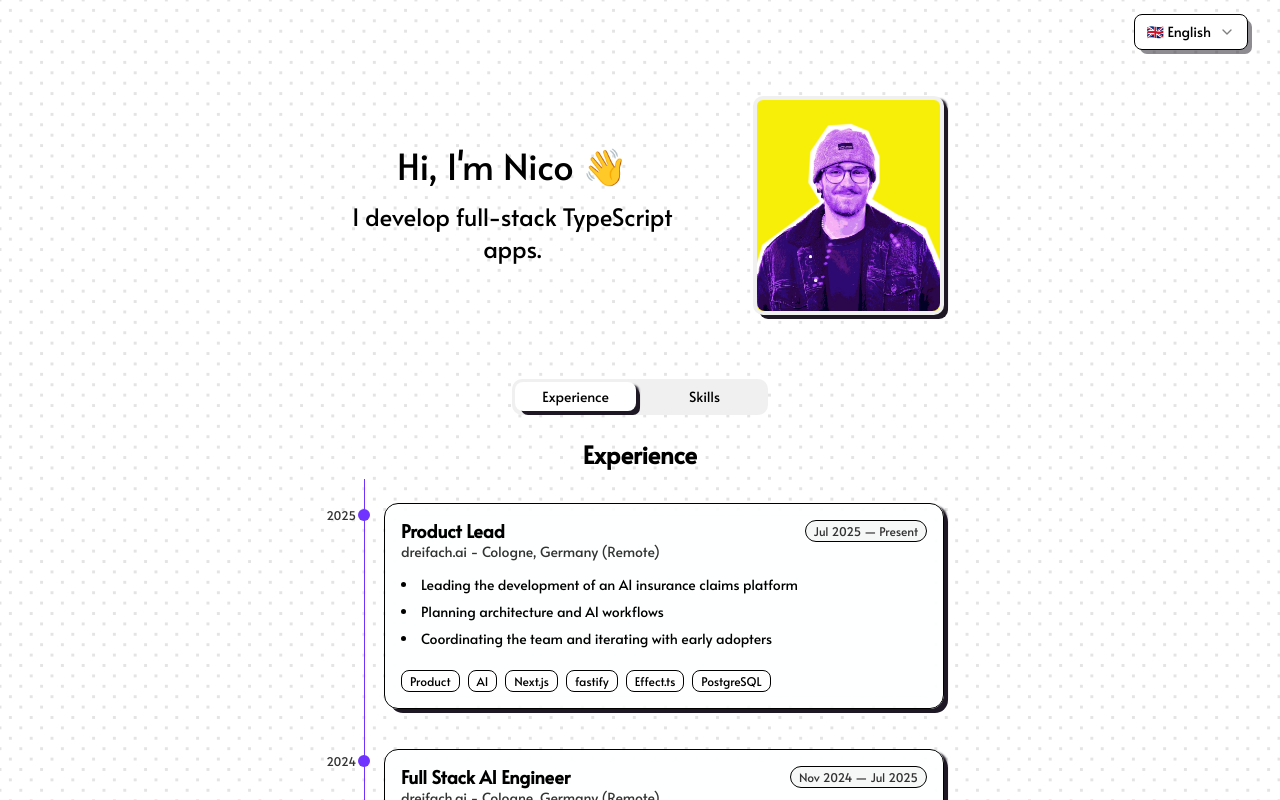
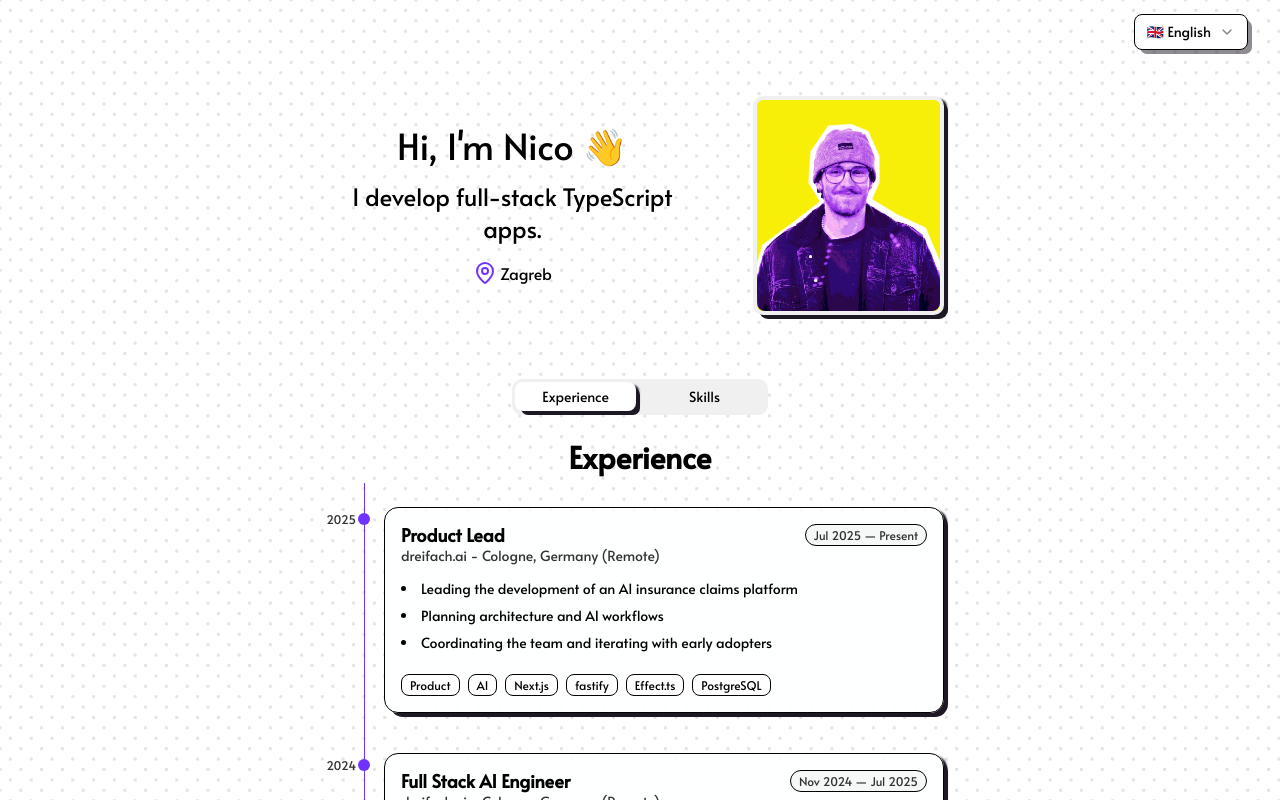
Before and after one commit to nitodeco/portfolio, a Next.js app: page /en in a window 1280 px wide. Shown: the top 800 px of the page. Built offline with nearby package versions, Linux system fonts and the light colour scheme.

Commit message:
feat: add location + style improvements

```diff
--- a/src/app/[locale]/layout.tsx
+++ b/src/app/[locale]/layout.tsx
@@ -38,7 +38,7 @@ export default async function RootLayout({
 
   return (
     <html lang={locale} suppressHydrationWarning>
-      <body className={`${alata.variable} antialiased`}>
+      <body className={`${alata.variable} antialiased overflow-x-hidden`}>
         <NextIntlClientProvider>{children}</NextIntlClientProvider>
       </body>
     </html>
--- a/src/components/pages/Portfolio/partials/Experience.tsx
+++ b/src/components/pages/Portfolio/partials/Experience.tsx
@@ -26,7 +26,7 @@ export const Experience: React.FC = () => {
 
   return (
     <section className='w-full'>
-      <h2 className='text-center text-2xl font-semibold mb-8'>{t('title')}</h2>
+      <h2 className='text-center text-3xl font-semibold mb-8'>{t('title')}</h2>
       <div className='relative pl-4 w-full'>
         {items.map((item: ExperienceItem) => (
           <article key={item.id} className='relative mb-10 last:mb-0'>
--- a/src/components/pages/Portfolio/partials/Hero.tsx
+++ b/src/components/pages/Portfolio/partials/Hero.tsx
@@ -1,5 +1,6 @@
 import React from 'react';
 
+import { MapPinIcon } from 'lucide-react';
 import { useTranslations } from 'next-intl';
 
 import Image from 'next/image';
@@ -12,11 +13,15 @@ export const Hero: React.FC = () => {
       <div className='flex flex-col gap-4 items-center justify-center'>
         <h1 className='text-4xl w-full text-center'>{t('title')}</h1>
         <h2 className='text-2xl w-full text-center'>{t('subheading')}</h2>
+        <div className='flex flex-row gap-1 text-primary'>
+          <MapPinIcon />
+          <span className='text-foreground'>{t('location')}</span>
+        </div>
       </div>
       <div className='relative group border-4 border-muted bg-secondary shadow rounded-lg hover:scale-102 hover:rotate-3 transition-transform ease-in-out duration-150'>
-        <div className='pointer-events-none absolute -top-6 -right-6 rounded-md border border-muted bg-secondary px-3 py-1 text-sm font-medium text-secondary-foreground opacity-0 translate-y-1 group-hover:opacity-100 group-hover:translate-y-0 transition duration-150 ease-in-out shadow'>
+        <div className='pointer-events-none absolute -top-6 -right-6 rounded-md bg-secondary px-3 py-1 text-sm font-medium text-secondary-foreground opacity-0 translate-y-1 group-hover:opacity-100 group-hover:translate-y-0 transition duration-150 ease-in-out shadow'>
           {t('hoverText')}
-          <span className='absolute -bottom-1 right-4 h-2 w-2 rotate-45 border border-muted bg-secondary'></span>
+          <span className='absolute -bottom-1 right-4 h-2 w-2 rotate-45 bg-secondary'></span>
         </div>
         <Image
           src='/nico.webp'
--- a/src/messages/de.json
+++ b/src/messages/de.json
@@ -4,6 +4,7 @@
         "hero": {
             "title": "Hi, ich bin Nico 👋",
             "subheading": "Ich entwickle Full-Stack-TypeScript-Apps.",
+            "location": "Zagreb",
             "hoverText": "hi :)"
         },
         "experience": {
--- a/src/messages/en.json
+++ b/src/messages/en.json
@@ -4,6 +4,7 @@
         "hero": {
             "title": "Hi, I'm Nico 👋",
             "subheading": "I develop full-stack TypeScript apps.",
+            "location": "Zagreb",
             "hoverText": "hi :)"
         },
         "experience": {
--- a/src/messages/hr.json
+++ b/src/messages/hr.json
@@ -4,6 +4,7 @@
         "hero": {
             "title": "Bok, ja sam Nico 👋",
             "subheading": "Razvijam full-stack TypeScript aplikacije.",
+            "location": "Zagreb",
             "hoverText": "bok :)"
         },
         "experience": {
```
